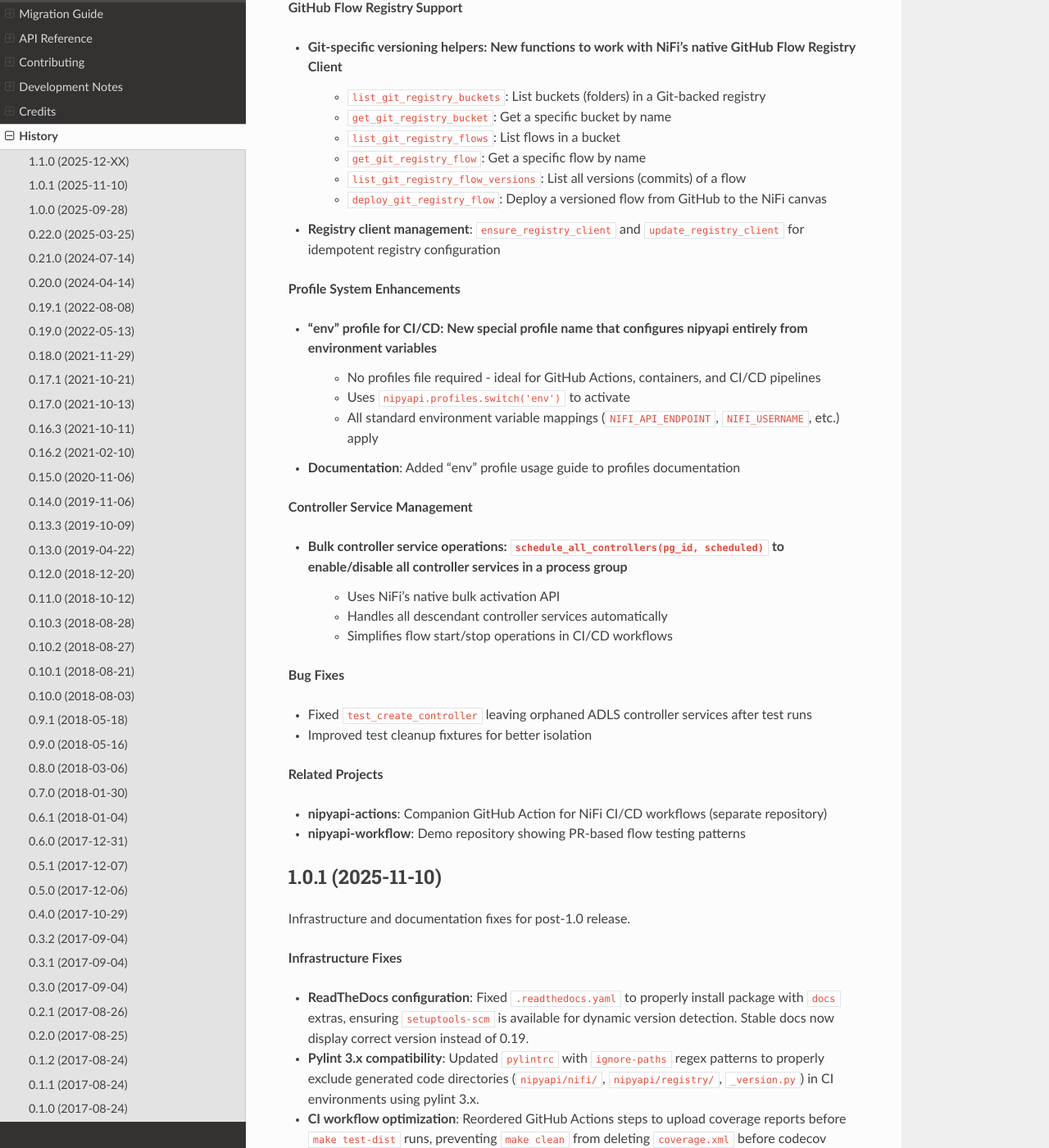
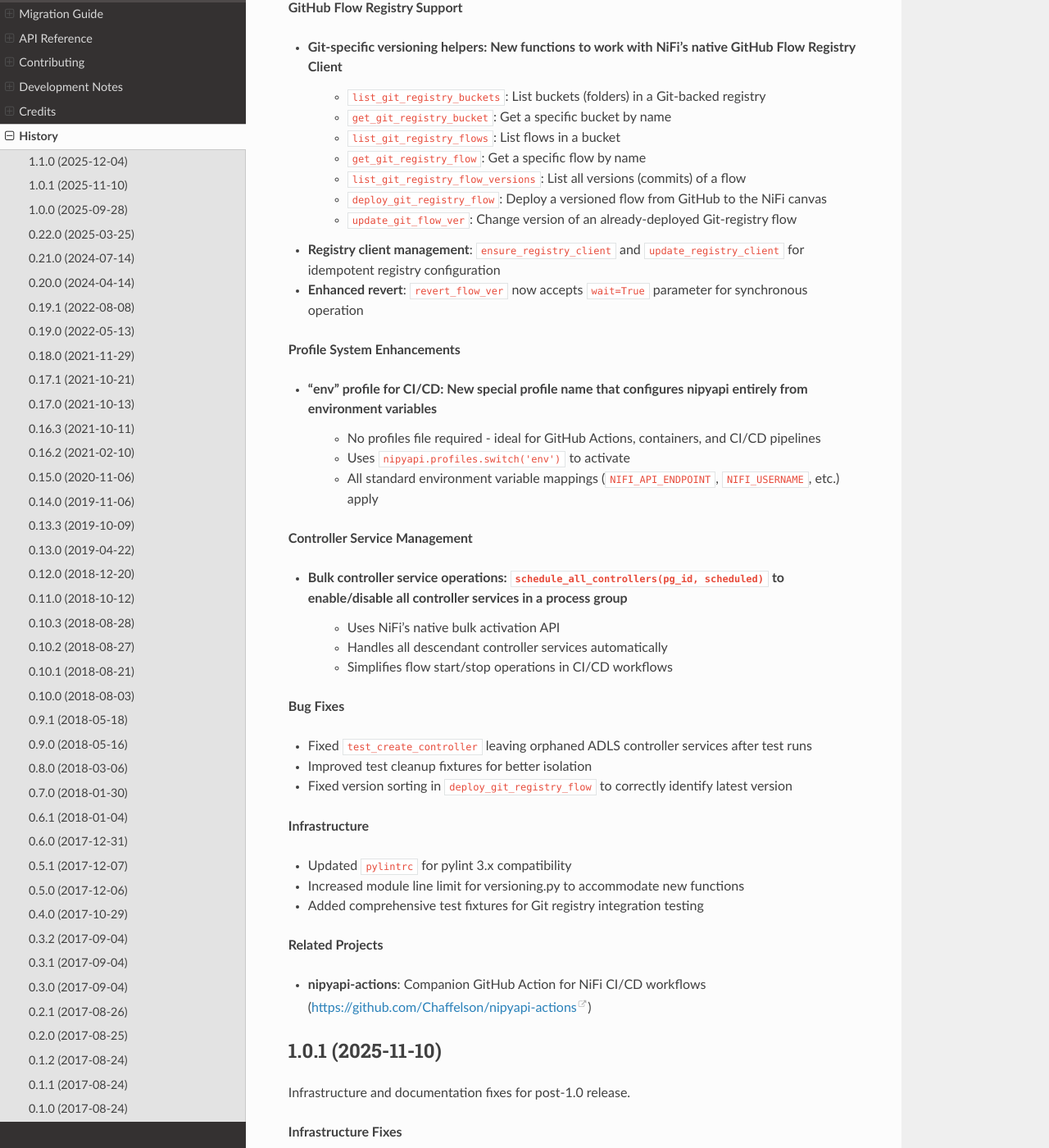
Before and after one commit to Chaffelson/nipyapi, a Sphinx documentation site: the page built from docs/history.rst, in a window 1280 px wide and 1400 px high, scrolled down 266 px. Shown: the whole window at 82% size. Built offline with Sphinx 7.4.7 and the Read the Docs theme 3.1.0, drawn with Linux system fonts in a browser that asks for light colours; the version number could not be read and is left out; some of the changed text lies outside the part shown.

Commit message:
docs: update history.rst for 1.1.0 release

```diff
--- a/docs/history.rst
+++ b/docs/history.rst
@@ -2,7 +2,7 @@
 History
 =======
 
-1.1.0 (2025-12-XX)
+1.1.0 (2025-12-04)
 -------------------
 
 | GitHub CI/CD Integration - Native support for NiFi's GitHub Flow Registry Client
@@ -16,7 +16,9 @@
     - ``get_git_registry_flow``: Get a specific flow by name
     - ``list_git_registry_flow_versions``: List all versions (commits) of a flow
     - ``deploy_git_registry_flow``: Deploy a versioned flow from GitHub to the NiFi canvas
+    - ``update_git_flow_ver``: Change version of an already-deployed Git-registry flow
 - **Registry client management**: ``ensure_registry_client`` and ``update_registry_client`` for idempotent registry configuration
+- **Enhanced revert**: ``revert_flow_ver`` now accepts ``wait=True`` parameter for synchronous operation
 
 **Profile System Enhancements**
 
@@ -24,7 +26,6 @@
     - No profiles file required - ideal for GitHub Actions, containers, and CI/CD pipelines
     - Uses ``nipyapi.profiles.switch('env')`` to activate
     - All standard environment variable mappings (``NIFI_API_ENDPOINT``, ``NIFI_USERNAME``, etc.) apply
-- **Documentation**: Added "env" profile usage guide to profiles documentation
 
 **Controller Service Management**
 
@@ -37,11 +38,17 @@
 
 - Fixed ``test_create_controller`` leaving orphaned ADLS controller services after test runs
 - Improved test cleanup fixtures for better isolation
+- Fixed version sorting in ``deploy_git_registry_flow`` to correctly identify latest version
+
+**Infrastructure**
+
+- Updated ``pylintrc`` for pylint 3.x compatibility
+- Increased module line limit for versioning.py to accommodate new functions
+- Added comprehensive test fixtures for Git registry integration testing
 
 **Related Projects**
 
-- **nipyapi-actions**: Companion GitHub Action for NiFi CI/CD workflows (separate repository)
-- **nipyapi-workflow**: Demo repository showing PR-based flow testing patterns
+- **nipyapi-actions**: Companion GitHub Action for NiFi CI/CD workflows (https://github.com/Chaffelson/nipyapi-actions)
 
 1.0.1 (2025-11-10)
 -------------------
```
